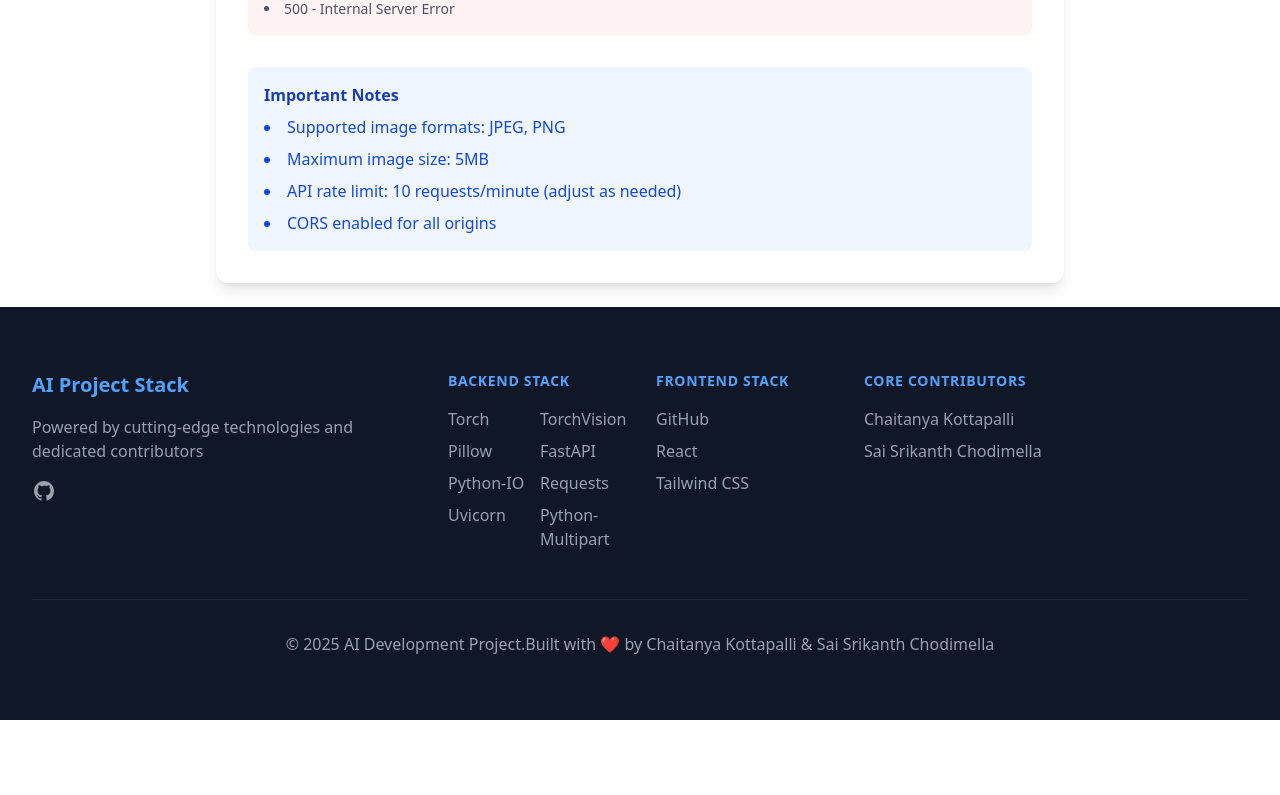
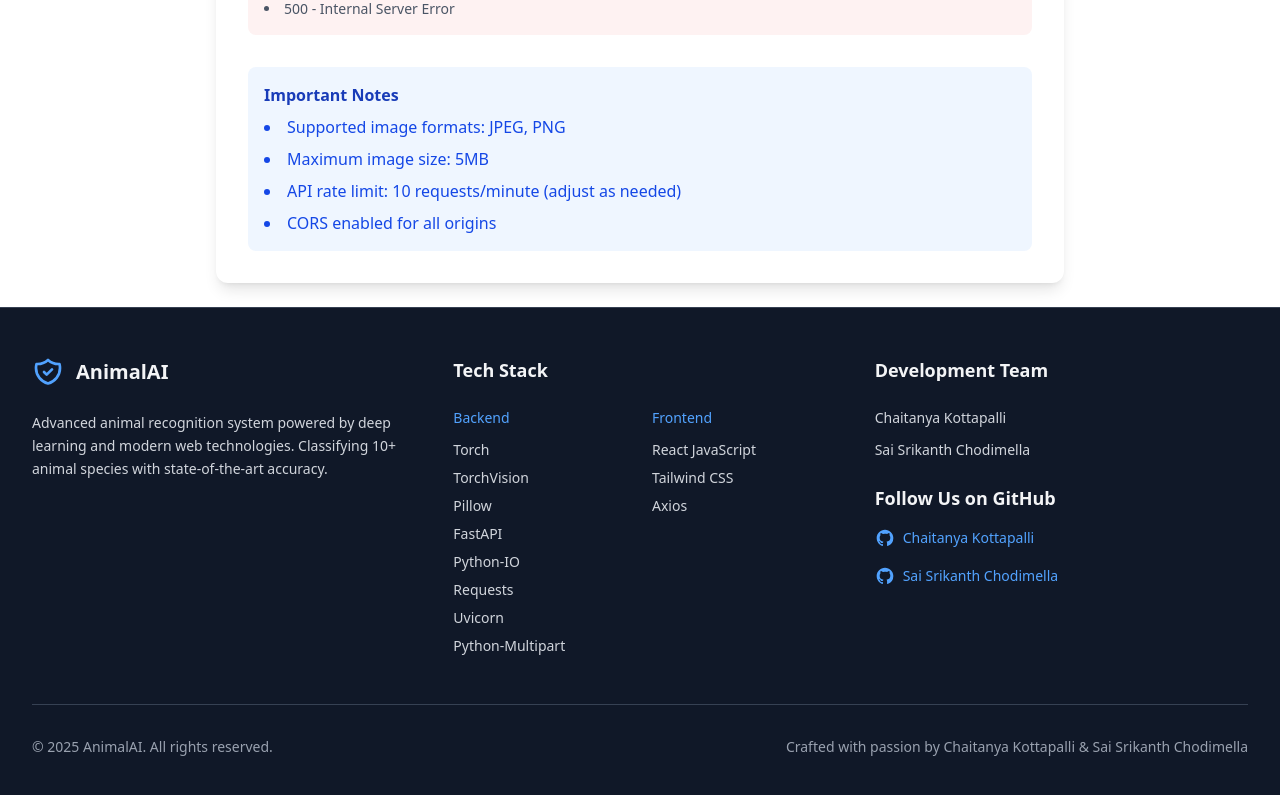
Before and after one commit to SaiSrikanthChodimella/prediction_project, a React (Vite) app: page / in a window 1280 px wide. Shown: the part 2582-3377 px from the top of the page. Before the commit the page ends 3302 px from the top, so only its background shows below. Built offline with nearby package versions, Linux system fonts and the light colour scheme.

Commit message:
Re designing the footer

```diff
--- a/src/Footer.jsx
+++ b/src/Footer.jsx
@@ -10,35 +10,110 @@ export default function Footer() {
     "Uvicorn",
     "Python-Multipart",
   ];
-  const frontendTech = ["GitHub", "React", "Tailwind CSS"];
+  const frontendTech = ["React JavaScript", "Tailwind CSS", "Axios"];
   const contributors = ["Chaitanya Kottapalli", "Sai Srikanth Chodimella"];
 
   return (
-    <footer className="bg-gray-900 text-white dark:bg-gray-800">
-      <div className="mx-auto max-w-7xl px-4 sm:px-6 lg:px-8">
-        <div className="py-12 md:py-16">
-          <div className="xl:grid xl:grid-cols-3 xl:gap-8">
-            {/* Left Column - Project Info */}
-            <div className="space-y-4 mb-8 xl:mb-0">
-              <h3 className="text-xl font-bold text-blue-400">
-                AI Project Stack
-              </h3>
-              <p className="text-gray-400">
-                Powered by cutting-edge technologies and dedicated contributors
+    <footer className="bg-gray-900 border-t border-gray-700">
+      <div className="mx-auto max-w-7xl px-6 lg:px-8 py-12">
+        <div className="grid grid-cols-1 md:grid-cols-3 gap-8 lg:gap-12">
+          {/* Left Column - Description */}
+          <div className="space-y-6">
+            <div className="flex items-center gap-3">
+              <svg
+                className="w-8 h-8 text-blue-400"
+                fill="none"
+                stroke="currentColor"
+                viewBox="0 0 24 24"
+              >
+                <path
+                  strokeLinecap="round"
+                  strokeLinejoin="round"
+                  strokeWidth="2"
+                  d="M9 12l2 2 4-4m5.618-4.016A11.955 11.955 0 0112 2.944a11.955 11.955 0 01-8.618 3.04A12.02 12.02 0 003 9c0 5.591 3.824 10.29 9 11.622 5.176-1.332 9-6.03 9-11.622 0-1.042-.133-2.052-.382-3.016z"
+                />
+              </svg>
+              <h3 className="text-xl font-bold text-gray-100">AnimalAI</h3>
+            </div>
+            <p className="text-gray-300 text-sm leading-relaxed">
+              Advanced animal recognition system powered by deep learning and
+              modern web technologies. Classifying 10+ animal species with
+              state-of-the-art accuracy.
             </p>
-              <div className="flex space-x-4">
+          </div>
+
+          {/* Middle Column - Tech Stack */}
+          <div className="space-y-6">
+            <h4 className="text-lg font-semibold text-gray-100">Tech Stack</h4>
+            <div className="grid grid-cols-2 gap-6">
+              <div>
+                <h5 className="text-sm font-medium text-blue-400 mb-3">
+                  Backend
+                </h5>
+                <ul className="space-y-2">
+                  {backendTech.map((tech) => (
+                    <li
+                      key={tech}
+                      className="text-gray-300 text-sm hover:text-blue-400 transition-colors"
+                    >
+                      {tech}
+                    </li>
+                  ))}
+                </ul>
+              </div>
+              <div>
+                <h5 className="text-sm font-medium text-blue-400 mb-3">
+                  Frontend
+                </h5>
+                <ul className="space-y-2">
+                  {frontendTech.map((tech) => (
+                    <li
+                      key={tech}
+                      className="text-gray-300 text-sm hover:text-blue-400 transition-colors"
+                    >
+                      {tech}
+                    </li>
+                  ))}
+                </ul>
+              </div>
+            </div>
+          </div>
+
+          {/* Right Column - Development Team */}
+          <div className="space-y-6">
+            <div className="space-y-6">
+              <h4 className="text-lg font-semibold text-gray-100">
+                Development Team
+              </h4>
+              <ul className="space-y-3">
+                {contributors.map((contributor) => (
+                  <li
+                    key={contributor}
+                    className="text-gray-300 text-sm hover:text-blue-400 transition-colors"
+                  >
+                    {contributor}
+                  </li>
+                ))}
+              </ul>
+            </div>
+
+            {/* New Follow Us Section */}
+            <div className="space-y-4">
+              <h4 className="text-lg font-semibold text-gray-100">
+                Follow Us on GitHub
+              </h4>
+              <ul className="space-y-3">
+                <li>
                   <a
-                  href="https://github.com/your-repo"
+                    href="https://github.com/ChaitanyaKottapalli"
                     target="_blank"
                     rel="noopener noreferrer"
-                  className="text-gray-400 hover:text-blue-400 transition-colors duration-300"
+                    className="inline-flex items-center gap-2 text-blue-400 hover:text-blue-300 transition-colors"
                   >
-                  <span className="sr-only">GitHub</span>
                     <svg
-                    className="h-6 w-6"
+                      className="w-5 h-5"
                       fill="currentColor"
                       viewBox="0 0 24 24"
-                    aria-hidden="true"
                     >
                       <path
                         fillRule="evenodd"
@@ -46,75 +121,43 @@ export default function Footer() {
                         clipRule="evenodd"
                       />
                     </svg>
+                    <span className="text-sm">Chaitanya Kottapalli</span>
                   </a>
-              </div>
-            </div>
-
-            {/* Technology Stack Columns */}
-            <div className="grid grid-cols-2 gap-8 xl:col-span-2 xl:mt-0">
-              <div className="md:grid md:grid-cols-2 md:gap-8">
-                {/* Backend Technologies */}
-                <div className="space-y-4">
-                  <h4 className="text-sm font-semibold uppercase tracking-wider text-blue-400">
-                    Backend Stack
-                  </h4>
-                  <ul className="grid grid-cols-2 gap-2">
-                    {backendTech.map((tech) => (
-                      <li
-                        key={tech}
-                        className="text-gray-400 hover:text-blue-300 transition-colors"
+                </li>
+                <li>
+                  <a
+                    href="https://github.com/SaiSrikanthChodimella"
+                    target="_blank"
+                    rel="noopener noreferrer"
+                    className="inline-flex items-center gap-2 text-blue-400 hover:text-blue-300 transition-colors"
                   >
-                        {tech}
+                    <svg
+                      className="w-5 h-5"
+                      fill="currentColor"
+                      viewBox="0 0 24 24"
+                    >
+                      <path
+                        fillRule="evenodd"
+                        d="M12 2C6.477 2 2 6.484 2 12.017c0 4.425 2.865 8.18 6.839 9.504.5.092.682-.217.682-.483 0-.237-.008-.868-.013-1.703-2.782.605-3.369-1.343-3.369-1.343-.454-1.158-1.11-1.466-1.11-1.466-.908-.62.069-.608.069-.608 1.003.07 1.531 1.032 1.531 1.032.892 1.53 2.341 1.088 2.91.832.092-.647.35-1.088.636-1.338-2.22-.253-4.555-1.113-4.555-4.951 0-1.093.39-1.988 1.029-2.688-.103-.253-.446-1.272.098-2.65 0 0 .84-.27 2.75 1.026A9.564 9.564 0 0112 6.844c.85.004 1.705.115 2.504.337 1.909-1.296 2.747-1.027 2.747-1.027.546 1.379.202 2.398.1 2.651.64.7 1.028 1.595 1.028 2.688 0 3.848-2.339 4.695-4.566 4.943.359.309.678.92.678 1.855 0 1.338-.012 2.419-.012 2.747 0 .268.18.58.688.482A10.019 10.019 0 0022 12.017C22 6.484 17.522 2 12 2z"
+                        clipRule="evenodd"
+                      />
+                    </svg>
+                    <span className="text-sm">Sai Srikanth Chodimella</span>
+                  </a>
                 </li>
-                    ))}
               </ul>
-                </div>
-
-                {/* Frontend Technologies */}
-                <div className="mt-12 md:mt-0 space-y-4">
-                  <h4 className="text-sm font-semibold uppercase tracking-wider text-blue-400">
-                    Frontend Stack
-                  </h4>
-                  <ul className="space-y-2">
-                    {frontendTech.map((tech) => (
-                      <li
-                        key={tech}
-                        className="text-gray-400 hover:text-blue-300 transition-colors"
-                      >
-                        {tech}
-                      </li>
-                    ))}
-                  </ul>
-                </div>
-              </div>
-
-              {/* Contributors Column */}
-              <div className="md:grid md:grid-cols-1 md:gap-8">
-                <div className="space-y-4">
-                  <h4 className="text-sm font-semibold uppercase tracking-wider text-blue-400">
-                    Core Contributors
-                  </h4>
-                  <ul className="space-y-2">
-                    {contributors.map((contributor) => (
-                      <li
-                        key={contributor}
-                        className="text-gray-400 hover:text-blue-300 transition-colors"
-                      >
-                        {contributor}
-                      </li>
-                    ))}
-                  </ul>
-                </div>
             </div>
           </div>
         </div>
 
         {/* Copyright Section */}
-          <div className="mt-12 border-t border-gray-800 pt-8">
-            <p className="text-base text-gray-400 text-center">
-              &copy; {currentYear} AI Development Project.
-              <br className="md:hidden" />
-              Built with ❤️ by {contributors.join(" & ")}
+        <div className="mt-12 pt-8 border-t border-gray-700">
+          <div className="flex flex-col md:flex-row justify-between items-center gap-3 text-center">
+            <p className="text-sm text-gray-400">
+              &copy; {currentYear} AnimalAI. All rights reserved.
+            </p>
+            <p className="text-sm text-gray-400">
+              Crafted with passion by {contributors.join(" & ")}
             </p>
           </div>
         </div>
```
Lines whose indentation alone changed are shown as unchanged.
